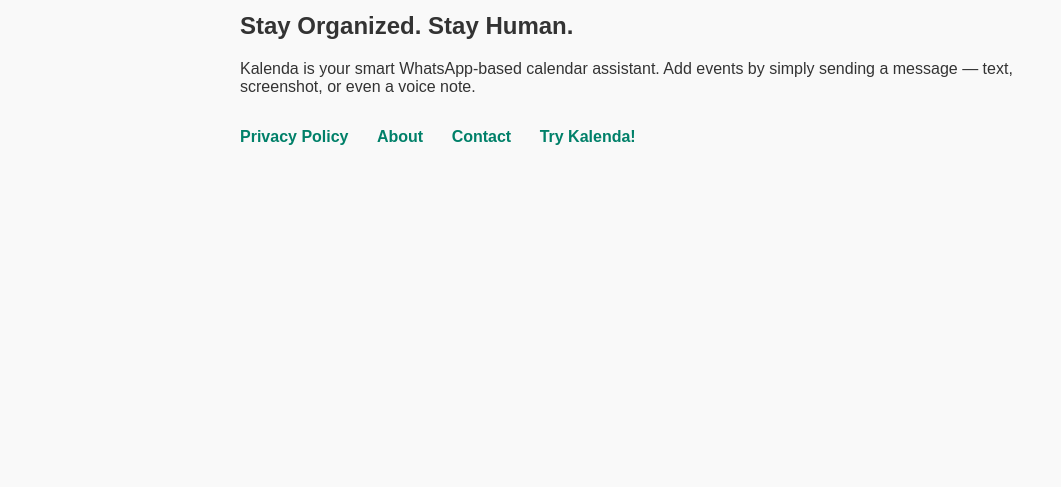
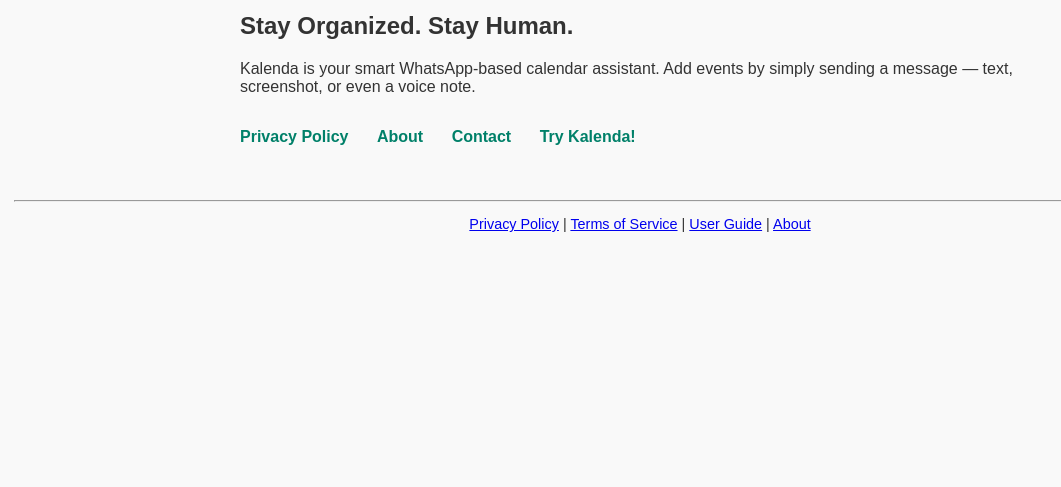
Before and after one commit to galuhalifani/kalenda_bot, a Flask app: page / in a window 1280 px wide. Shown: the part 180-667 px from the top of the page, without its empty margins (0-1061 px from the left). Run offline with Flask 3, Linux system fonts and the light colour scheme.

Commit message:
emphasize privacy policy

```diff
--- a/app.py
+++ b/app.py
@@ -25,6 +25,10 @@
 @app.route("/")
 def home():
     return render_template("index.html")
+
+@app.route("/robots.txt")
+def robots():
+    return "User-agent: *\nAllow: /", 200, {'Content-Type': 'text/plain'}
 
 @app.route("/about")
 def about():
--- a/templates/index.html
+++ b/templates/index.html
@@ -1,6 +1,7 @@
 <!DOCTYPE html>
 <html lang="en">
 <head>
+  <meta name="description" content="Kalenda is your AI calendar assistant on WhatsApp. Add events via text, image, or voice. Connect to Google Calendar easily.">
   <meta charset="UTF-8" />
   <meta name="viewport" content="width=device-width, initial-scale=1.0" />
   <title>Kalenda — Your AI Calendar Assistant</title>
@@ -91,5 +92,12 @@
     style="filter: invert(1);"
   />
   </a>
+  <footer style="text-align: center; padding: 1em; font-size: 0.9em;">
+    <hr style="margin-bottom: 1em;">
+    <a href="/privacy">Privacy Policy</a> |
+    <a href="/terms">Terms of Service</a> |
+    <a href="/guide">User Guide</a> |
+    <a href="/about">About</a>
+  </footer>
 </body>
 </html>
```
Also changed, not shown: database.py (+17 -20 lines).
